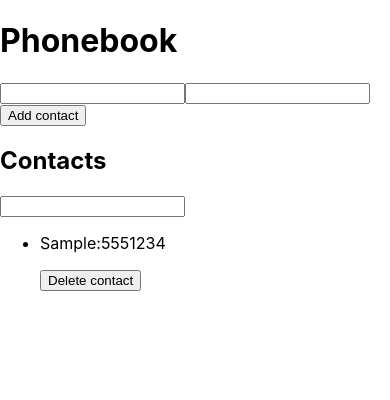
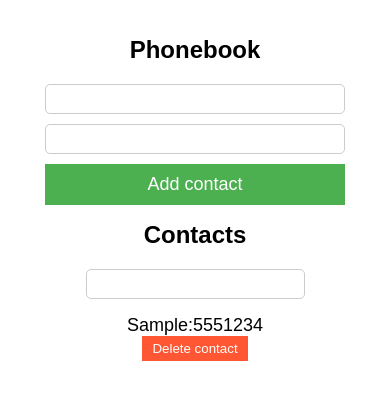
Before and after one commit to Igor9779/goit-react-hw-02-phonebook, a React (Create React App) app: page / in a window 390 px wide. Both pictures are taken after typing "Sample", "5551234" into the empty fields and a click on the button "Add contact". Shown: the top 400 px of the page. Built offline with nearby package versions, Linux system fonts and the light colour scheme.

Commit message:
phonebook-complete

```diff
--- a/package.json
+++ b/package.json
@@ -11,6 +11,7 @@
     "react": "^18.1.0",
     "react-dom": "^18.1.0",
     "react-scripts": "5.0.1",
+    "styled-components": "^6.0.7",
     "web-vitals": "^2.1.3"
   },
   "scripts": {
--- a/src/components/App.jsx
+++ b/src/components/App.jsx
@@ -3,6 +3,7 @@ import { nanoid } from "nanoid";
 import ContactForm from "./ContactForm/ContactForm";
 import { ContactList } from "./ContactList/ContactList";
 import { Filter } from "./Filter/Filter";
+import { AppContainer, AppTitle } from "./App.styled";
 
 
 export class App extends Component {
@@ -49,11 +50,11 @@ export class App extends Component {
 
   render() {
     return (
-      <div>
-        <h1>Phonebook</h1>
+      <AppContainer>
+        <AppTitle>Phonebook</AppTitle>
         <ContactForm onSubmit={this.formSubmit} />
 
-        <h2>Contacts</h2>
+        <AppTitle>Contacts</AppTitle>
         <Filter
           filter={this.state.filter}
           filterInput={this.filterInput}
@@ -63,7 +64,7 @@ export class App extends Component {
           contacts={this.findContact()}
           deleteContact={this.deleteContact}
         />
-      </div>
+      </AppContainer>
     );
   }
 
--- /dev/null
+++ b/src/components/App.styled.js
@@ -0,0 +1,14 @@
+import styled from 'styled-components';
+
+export const AppContainer = styled.div`
+    text-align: center;
+    max-width: 400px;
+    margin: 0 auto;
+    padding: 20px;
+    font-family: Arial, sans-serif;
+`;
+
+export const AppTitle = styled.h1`
+    font-size: 24px;
+    margin-bottom: 20px;
+`;
--- a/src/components/ContactForm/ContactForm.jsx
+++ b/src/components/ContactForm/ContactForm.jsx
@@ -1,4 +1,5 @@
 import { Component } from "react";
+import { Button, Form, Input } from "./ContactForm.styled";
 
 export class ContactForm extends Component {
     state = { name: '', number: '' }
@@ -17,8 +18,8 @@ export class ContactForm extends Component {
     render() {
         const { name, number } = this.state;
         return (
-            <form onSubmit={this.handleSubmit}>
-                <input
+            <Form onSubmit={this.handleSubmit}>
+                <Input
                     type="text"
                     name="name"
                     value={name}
@@ -27,7 +28,7 @@ export class ContactForm extends Component {
                     title="Name may contain only letters, apostrophe, dash and spaces. For example Adrian, Jacob Mercer, Charles de Batz de Castelmore d'Artagnan"
                     required
                 />
-                <input
+                <Input
                     type="tel"
                     name="number"
                     value={number}
@@ -36,8 +37,8 @@ export class ContactForm extends Component {
                     title="Phone number must be digits and can contain spaces, dashes, parentheses and can start with +"
                     required
                 />
-                <button type="submit">Add contact</button>
-            </form>
+                <Button type="submit">Add contact</Button>
+            </Form>
         );
     }
 }
--- /dev/null
+++ b/src/components/ContactForm/ContactForm.styled.js
@@ -0,0 +1,29 @@
+import styled from 'styled-components';
+
+export const Form = styled.form`
+    display: flex;
+    flex-direction: column;
+    max-width: 300px;
+    margin: 0 auto;
+`;
+
+export const Input = styled.input`
+    margin-bottom: 10px;
+    padding: 5px;
+    font-size: 16px;
+    border: 1px solid #ccc;
+    border-radius: 5px;
+`;
+
+export const Button = styled.button`
+    background-color: #4caf50;
+    color: white;
+    border: none;
+    padding: 10px 20px;
+    font-size: 18px;
+    cursor: pointer;
+
+    &:hover {
+        background-color: #45a049;
+    }
+`;
--- a/src/components/ContactList/ContactList.jsx
+++ b/src/components/ContactList/ContactList.jsx
@@ -1,21 +1,22 @@
+import { ContactInfo, ContactItem, ContactListContainer, DeleteButton } from "components/ContactList/ContactList.styed"
 
 
 export const ContactList = ({contacts, deleteContact}) => (
-    <ul>
+    <ContactListContainer>
         {contacts.map(({ id, name, number }) => {
             return (
-                <li key={id}>
-                    <p>
+                <ContactItem key={id}>
+                    <ContactInfo>
                         {name}:{number}
-                    </p>
-                    <button
+                    </ContactInfo>
+                    <DeleteButton
                         type="button"
                         onClick={() => deleteContact(id)}
                     >
                         Delete contact
-                    </button>
-                </li>
+                    </DeleteButton>
+                </ContactItem>
         )
         })}
-    </ul>
+    </ContactListContainer>
 )
--- /dev/null
+++ b/src/components/ContactList/ContactList.styed.js
@@ -0,0 +1,27 @@
+import styled from 'styled-components';
+
+export const ContactListContainer = styled.ul`
+    list-style: none;
+    padding: 0;
+`;
+
+export const ContactItem = styled.li`
+    margin-bottom: 10px;
+`;
+
+export const ContactInfo = styled.p`
+    font-size: 18px;
+    margin: 0;
+`;
+
+export const DeleteButton = styled.button`
+    background-color: #ff5733;
+    color: white;
+    border: none;
+    padding: 5px 10px;
+    cursor: pointer;
+
+    &:hover {
+        background-color: #ff451d;
+    }
+`;
--- a/src/components/Filter/Filter.jsx
+++ b/src/components/Filter/Filter.jsx
@@ -1,11 +1,12 @@
+import { FilterContainer, FilterInput } from "./Filter.styled";
 
 
 export const Filter = ({ filter, filterInput }) => (
-    <label>
-        <input
+    <FilterContainer>
+        <FilterInput
             type="text"
             name={filter}
             onChange={filterInput}
         />
-    </label>
+    </FilterContainer>
 )
--- /dev/null
+++ b/src/components/Filter/Filter.styled.js
@@ -0,0 +1,13 @@
+import styled from 'styled-components';
+
+export const FilterContainer = styled.label`
+    display: block;
+    margin-bottom: 10px;
+`;
+
+export const FilterInput = styled.input`
+    padding: 5px;
+    font-size: 16px;
+    border: 1px solid #ccc;
+    border-radius: 5px;
+`;
```
Also changed, not shown: 1 other file (tests, documents, lock files or other folders).
